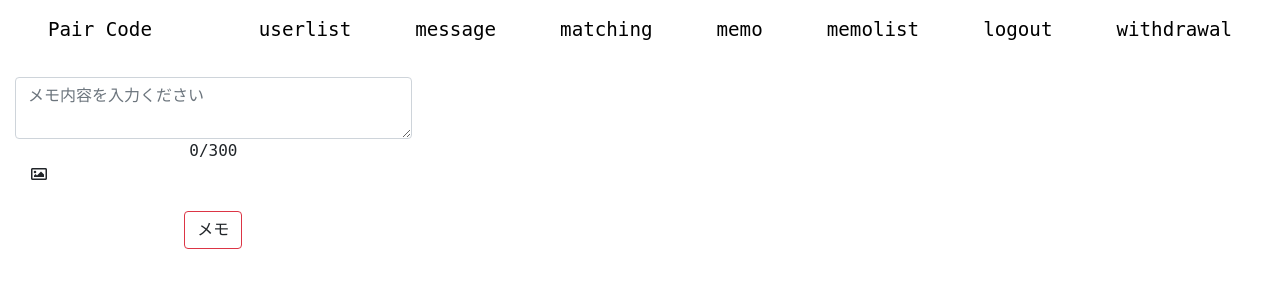
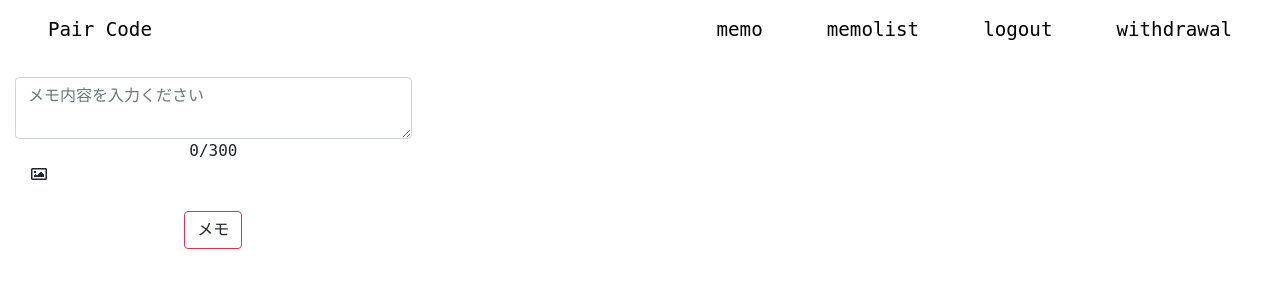
Before and after one commit to karirin/memo, a PHP site: page /memo/memo_index.php?type=1 in a window 1280 px wide. Shown: the top 300 px of the page. Run offline with PHP 8.4, Linux system fonts and the light colour scheme; the visitor is signed in with stand-in values (Sample User, id 1); data that the repository does not hold is empty; some libraries are stand-ins or nearby versions.

Commit message:
'ヘッダー調整'

```diff
--- a/header.php
+++ b/header.php
@@ -19,20 +19,8 @@
         ?>
         <ul class="main_ul">
             <li class="top_link"><a href="../user_login/user_top.php?type=main&page_id=current_user">Pair Code</a></li>
-            <li class="header_menu_wide"><a href="../user/user_list.php?type=all">userlist</a></li>
-            <li class="header_menu"><a href="../message/message_top.php">
-                    message<?php
-                                $message = new Message();
-                                if (current($user->get_user_count('message_relation')) != 0) {
-                                    if (current($message->message_count(($user->id))) != 0) {
-                                        print '' . current($message->message_count(($user->id))) . '';
-                                    }
-                                }
-                                ?>
-                </a></li>
-            <li class="header_menu_wide"><a href="../match/match.php">matching</a></li>
-            <li class="header_menu_wide memo_modal"><a href="#">memo</a></li>
-            <li class="header_menu_wide"><a href="../memo/memo_index.php?type=mymemo">memolist</a></li>
+            <li class="header_menu memo_modal"><a href="#">memo</a></li>
+            <li class="header_menu"><a href="../memo/memo_index.php?type=mymemo">memolist</a></li>
             <li class="header_menu_wide"><a href="../user_login/user_logout.php">logout</a></li>
             <li class="header_menu_wide"><a class="withdraw" href="#">withdrawal</a></li>
             <li class="show_menu">menu
@@ -41,26 +29,17 @@
                         <p><i class="fas fa-angle-left"></i></p>
                     </a>
                     <ul>
-                        <a href="../user/user_list.php?type=all">
-                            <li>userlist</li>
-                        </a>
-                        <a href="../message/message_top.php">
-                            <li class="slide_menu_message">
-                                message<?php
-                                            $message = new Message();
-                                            if (current($user->get_user_count('message_relation')) != 0) {
-                                                if (current($message->message_count(($user->id))) != 0) {
-                                                    print '' . current($message->message_count(($user->id))) . '';
-                                                }
-                                            }
-                                            ?>
-                            </li>
-                        </a>
                         <a href="../user_login/user_logout.php">
                             <li>logout</li>
                         </a>
                         <a href="/withdraw.php">
                             <li>withdrawal</li>
+                        </a>
+                        <a href="#">
+                            <li class="slide_menu_message">memo</li>
+                        </a>
+                        <a href="../memo/memo_index.php?type=mymemo">
+                            <li class="slide_menu_message">memolist</li>
                         </a>
                     </ul>
                 </div>
--- a/js/memo.js
+++ b/js/memo.js
@@ -105,11 +105,11 @@ $(document).on('dblclick', '.memo', function(event) {
                         ball.style.display = 'block';
                         $('.memo').off();
                     });
-                    $('.before_text').on('click', function() {
+                    $('.before_text').one('click', function() {
                         text_flg = 0;
                         enterDroppable(currentDroppable, ball_target, text_flg);
                     });
-                    $('.after_text').on('click', function() {
+                    $('.after_text').one('click', function() {
                         text_flg = 1;
                         enterDroppable(currentDroppable, ball_target, text_flg);
                     });
@@ -132,8 +132,12 @@ function enterDroppable(elem, ball_target, text_flg) {
         ball = document.querySelector(ball_target),
         ball_id = ball_target.slice(10),
         ball_text = $("#memo" + ball_id).text(),
-        text = memo_text + ball_text,
         delete_flg = 1;
+    if (text_flg == 0) {
+        text = ball_text + memo_text;
+    } else {
+        text = memo_text + ball_text;
+    }
     $(".memo_edit_process").fadeOut();
     $.ajax({
         type: 'POST',
```
Also changed, not shown: debug.txt (+1 -1 lines).
